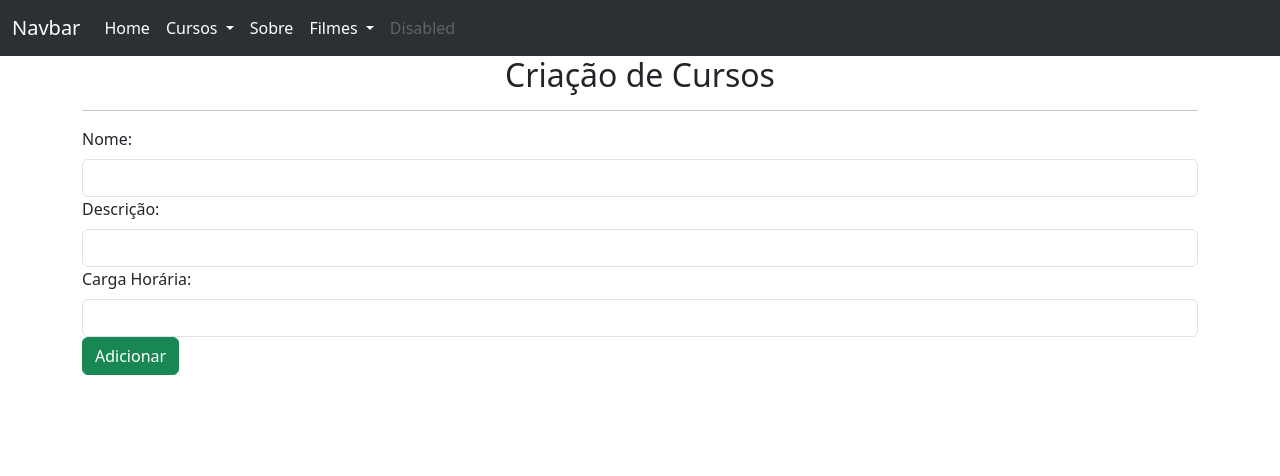
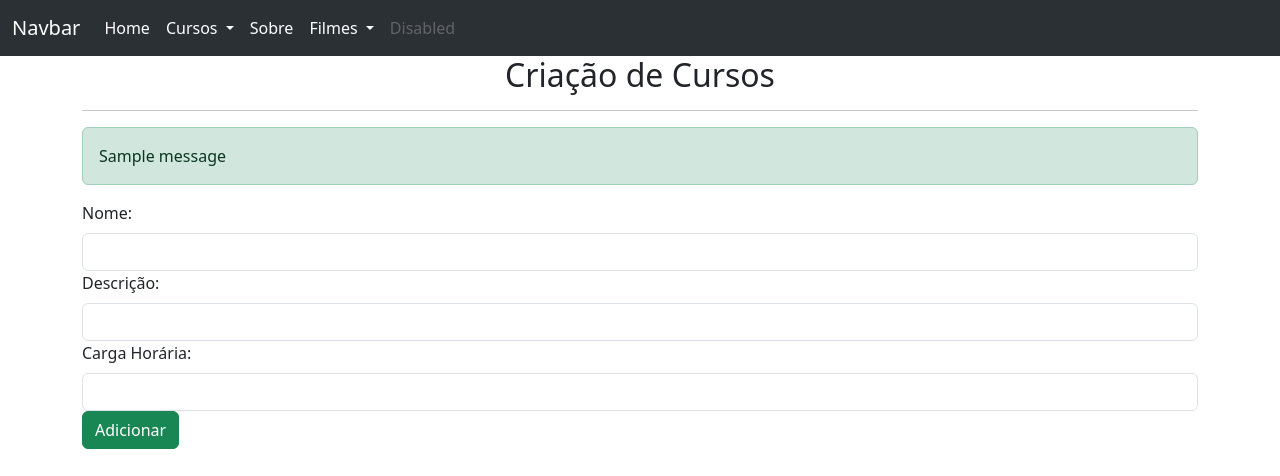
Before and after one commit to marcoguarato15/pythondev, a Flask app: page /cursos/create_cursos in a window 1280 px wide. Shown: the top 476 px of the page. Run offline with Flask 3, Linux system fonts and the light colour scheme; tables that the repository leaves empty hold one stand-in row (values such as "Sample post"); one stand-in notice (Sample message) is shown.

Commit message:
Alterando adição para mostrar flash messages

```diff
--- a/PythonFlask/app.py
+++ b/PythonFlask/app.py
@@ -3,6 +3,9 @@ import urllib.request, json
 from flask_sqlalchemy import SQLAlchemy
 
 app = Flask(__name__)
+
+## Utilizar uma chave segura com um .env, mas como é um app de aprendizado não farei isto
+app.secret_key = "apenas_uma_chave"
 
 # Cria a configuração de url do Banco de Dados e chama a instancia do banco passando o Flask(app criado na linha 5)
 # No código with app.app_context():... cria as tabelas e o banco
@@ -95,7 +98,7 @@ def cursos(propriedade):
         msg = None
         if request.method == "POST":
             print("Método post")
-            if (nome := request.form.get("nome")) and (descricao := request.form.get("descricao")) and (carga_horaria := request.form.get("carga_horaria")):
+            if (nome := request.form.get("nome").strip()) and (descricao := request.form.get("descricao").strip()) and (carga_horaria := request.form.get("carga_horaria").strip()):
                 print("com campos ok")
                 try:
                     curso = Curso(nome, descricao, carga_horaria)
@@ -106,7 +109,7 @@ def cursos(propriedade):
                     msg = 1
                     flash("Curso Adicionado com Sucesso.","success")
                 except Exception as e:
-                    print("Erro ao adicionar curso:", e)
+                    flash("Erro ao adicionar curso.", "error")
                     db.session.rollback()
             else:
                 flash("Informe todos os campos do formulario.", "error")
--- a/PythonFlask/templates/create_cursos.html
+++ b/PythonFlask/templates/create_cursos.html
@@ -2,18 +2,25 @@
 {% block conteudo %}
 <h2>Criação de Cursos</h2>
 <hr>
+{%- for category,msg in get_flashed_messages(with_categories=true) %}
+    {% if category == 'success' %}
+        <div class="alert alert-success">{{msg}}</div>
+    {% elif category == 'error' %}
+        <div class="alert alert-danger">{{msg}}</div>
+    {% endif %}
+{%- endfor %}
 <form action="{{url_for('cursos', propriedade='create_cursos')}}" method="POST" class="form-group">
     <div>
         <label for="nome" class="form-label">Nome:</label>
-        <input type="text" class="form-control" name="nome" id="nome" minlength="5" maxlength="50" required>
+        <input type="text" class="form-control" name="nome" id="nome"  required>
     </div>
     <div>
         <label for="descricao" class="form-label">Descrição:</label>
-        <input type="text" class="form-control" name="descricao" id="descricao" minlength="5" maxlength="100" required>
+        <input type="text" class="form-control" name="descricao" id="descricao" >
     </div>
     <div>
         <label for="carga_horaria" class="form-label">Carga Horária:</label>
-        <input type="number" class="form-control" name="carga_horaria" id="carga_horaria" min="0" max="40" required>
+        <input type="number" class="form-control" name="carga_horaria" id="carga_horaria" required>
     </div>
     <button class="btn btn-success">Adicionar</button>
 </form>
--- a/PythonFlask/templates/lista_cursos.html
+++ b/PythonFlask/templates/lista_cursos.html
@@ -1,6 +1,7 @@
 {% extends 'base.html' %}
 {% block conteudo %}
 <h2>Listagem de Cursos</h2>
+<a href="{{url_for('cursos', propriedade='create_cursos')}}" class="btn btn-primary">Criar Cursos</a>
 <table class="table table-hover table-striped">
     <thead class="table-dark">
         <tr>
```
Also changed, not shown: PythonFlask/instance/cursos.sqlite3.
